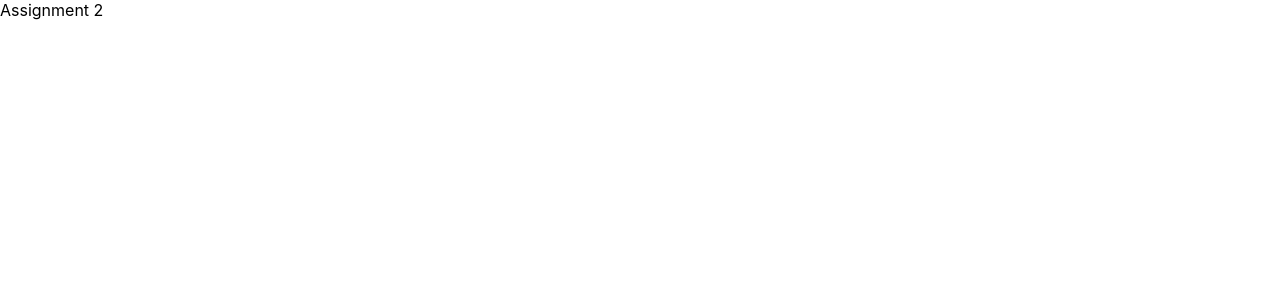
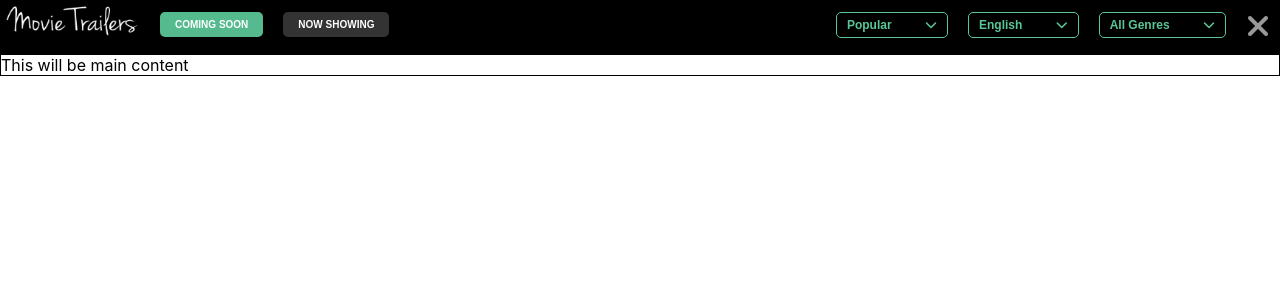
Before and after one commit to abhijeet-saxena/bookmyshow-assignment, a React (Create React App) app: page /assignment-2 in a window 1280 px wide. Shown: the top 300 px of the page. Built offline with nearby package versions, Linux system fonts and the light colour scheme; no server answers.

Commit message:
Completing navbar

```diff
--- a/public/index.html
+++ b/public/index.html
@@ -6,6 +6,7 @@
     <meta name="viewport" content="width=device-width, initial-scale=1" />
     <meta name="theme-color" content="#000000" />
     <link rel="manifest" href="%PUBLIC_URL%/manifest.json" />
+    <script src="https://kit.fontawesome.com/0f14e208c4.js"></script>
     <title>Bookmyshow Assignment</title>
   </head>
   <body>
--- a/src/App.css
+++ b/src/App.css
@@ -37,3 +37,61 @@
 .container-1 .card h3 {
   text-align: center;
 }
+
+/* Container 2 styles  */
+.container-2 nav {
+  background: black;
+  color: #55bb8e;
+  height: 54px;
+  display: flex;
+}
+
+.nav-left button {
+  border: none;
+  color: white;
+  padding: 7px 15px;
+  margin: 12px 10px;
+  border-radius: 5px;
+  font-weight: 600;
+  font-size: 10px;
+  outline: none;
+  cursor: pointer;
+}
+
+.green-btn {
+  background: #55bb8e;
+}
+
+.gray-btn {
+  background: #333333;
+}
+
+.nav-right {
+  margin-left: auto;
+}
+
+.nav-right button {
+  background: transparent;
+  color: #5ac697;
+  border: solid 1px #5ac697;
+  border-radius: 5px;
+  outline: none;
+  padding: 5px 10px;
+  font-size: 12px;
+  margin: 12px 10px;
+  font-weight: 600;
+}
+
+.fa-times {
+  color: #999999;
+  font-size: 2rem;
+  margin: 10px 10px 10px 10px;
+}
+
+.fa-chevron-down {
+  margin-left: 30px;
+}
+
+.container-2 main {
+  border: solid 1px;
+}
--- a/src/components/assignment-1.js
+++ b/src/components/assignment-1.js
@@ -20,7 +20,7 @@ class Assignment1 extends React.Component {
         userValues: userInput.split(",")
       });
       userValues.forEach(element => {
-        if (element.indexOf("-") == -1) {
+        if (element.indexOf("-") === -1) {
           if (this.state.existingArray.indexOf(Number(element)) === -1)
             this.addToFinalArray(finalArray, Number(element));
           else this.addToDuplicatesArray(duplicatesArray, Number(element));
@@ -46,11 +46,11 @@ class Assignment1 extends React.Component {
   };
 
   addToFinalArray = (finalArray, elemenToAdd) => {
-    if (finalArray.indexOf(elemenToAdd) == -1) finalArray.push(elemenToAdd);
+    if (finalArray.indexOf(elemenToAdd) === -1) finalArray.push(elemenToAdd);
   };
 
   addToDuplicatesArray = (duplicatesArray, elemenToAdd) => {
-    if (duplicatesArray.indexOf(elemenToAdd) == -1)
+    if (duplicatesArray.indexOf(elemenToAdd) === -1)
       duplicatesArray.push(elemenToAdd);
   };
 
--- a/src/components/assignment-2.js
+++ b/src/components/assignment-2.js
@@ -1,7 +1,41 @@
 import React from "react";
+import logo from "../assets/main-logo.png";
 
-function Assignment2() {
-  return <div>Assignment 2</div>;
+class Assignment2 extends React.Component {
+  componentDidMount = () => {
+    console.log(1);
+    fetch("http://in.bookmyshow.com/serv/getData?cmd=GETTRAILERS&mtype=cs")
+      .then(res => res.json())
+      .then(data => console.log(data))
+      .catch(err => console.log(err));
+  };
+
+  render() {
+    return (
+      <div className="container-2">
+        <nav>
+          <img src={logo} height="40px" width="150px" alt="logo" />
+          <div className="nav-left">
+            <button className="green-btn">COMING SOON</button>
+            <button className="gray-btn">NOW SHOWING</button>
+          </div>
+          <div className="nav-right">
+            <button>
+              Popular <i className="fas fa-chevron-down" />
+            </button>
+            <button>
+              English <i className="fas fa-chevron-down" />
+            </button>
+            <button>
+              All Genres <i className="fas fa-chevron-down" />
+            </button>
+          </div>
+          <i className="fas fa-times" />
+        </nav>
+        <main>This will be main content</main>
+      </div>
+    );
+  }
 }
 
 export default Assignment2;
```
Also changed, not shown: package.json (+1 -12 lines), src/assets/main-logo.png (added).
